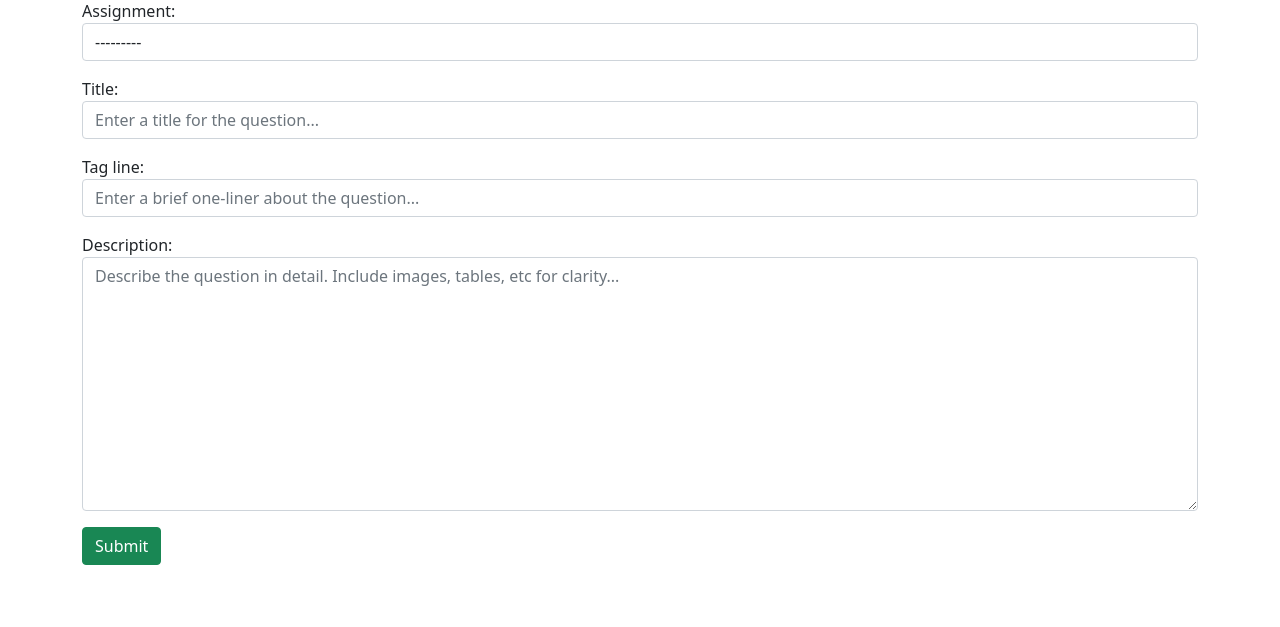
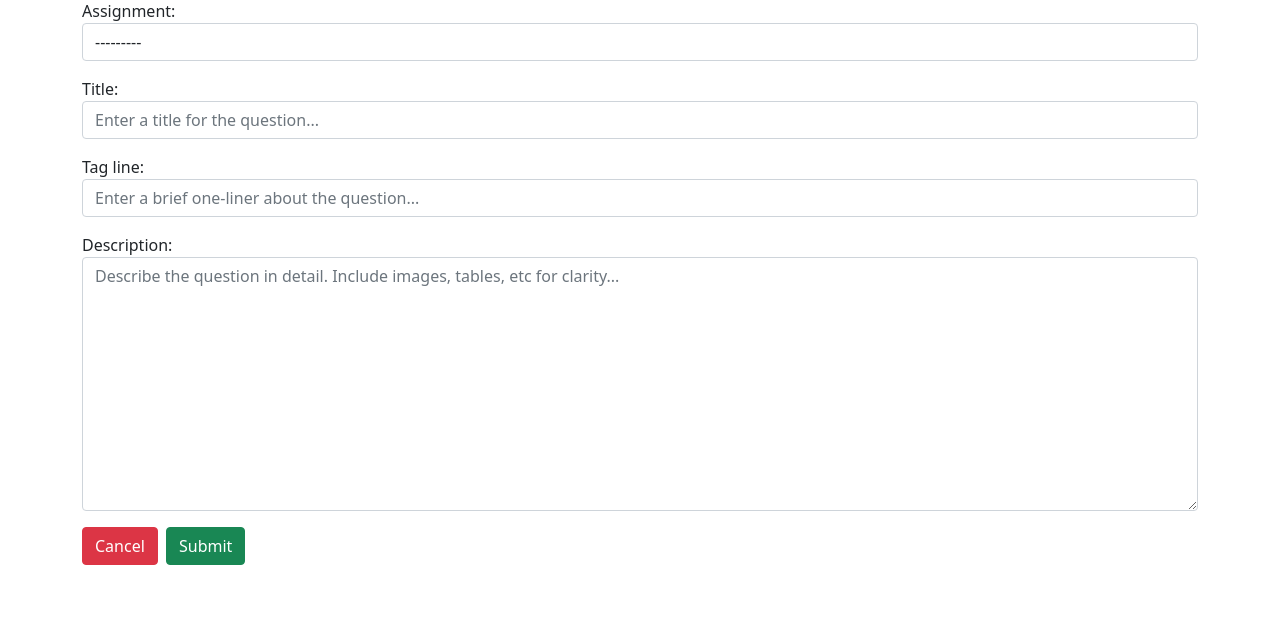
Before and after one commit to jonathanvevance/ta_grader, a Django app: template setter/templates/setter/question.html in a window 1280 px wide. Shown: the part 104-731 px from the top of the page. Run offline with Django 3.2, Linux system fonts and the light colour scheme; the template is opened without the code that fills it: values that come from a table or form of the project are taken from there, others are empty; some libraries are stand-ins or nearby versions.

Commit message:
back button in question form added

```diff
--- a/setter/templates/setter/question.html
+++ b/setter/templates/setter/question.html
@@ -16,8 +16,8 @@
             {% csrf_token %}
             {{ form.media }}
             {{ form.as_p }}
+            <a href="{% url 'setter:assignment-id' assignment_id %}" class="btn btn-danger me-1">Cancel</a>
             <button type="submit" class="btn btn-success">Submit</button>
-            <!-- TODO: Back button to go straight to assignment page -->
         </form>
     </div>
 </div>
--- a/setter/views.py
+++ b/setter/views.py
@@ -81,6 +81,7 @@ def add_question(request, pk):
         'title': 'Question',
         'navbar_link': None,
         'form': form,
+        'assignment_id': pk,
     }
     return render(request, "setter/question.html", context)
 
```
